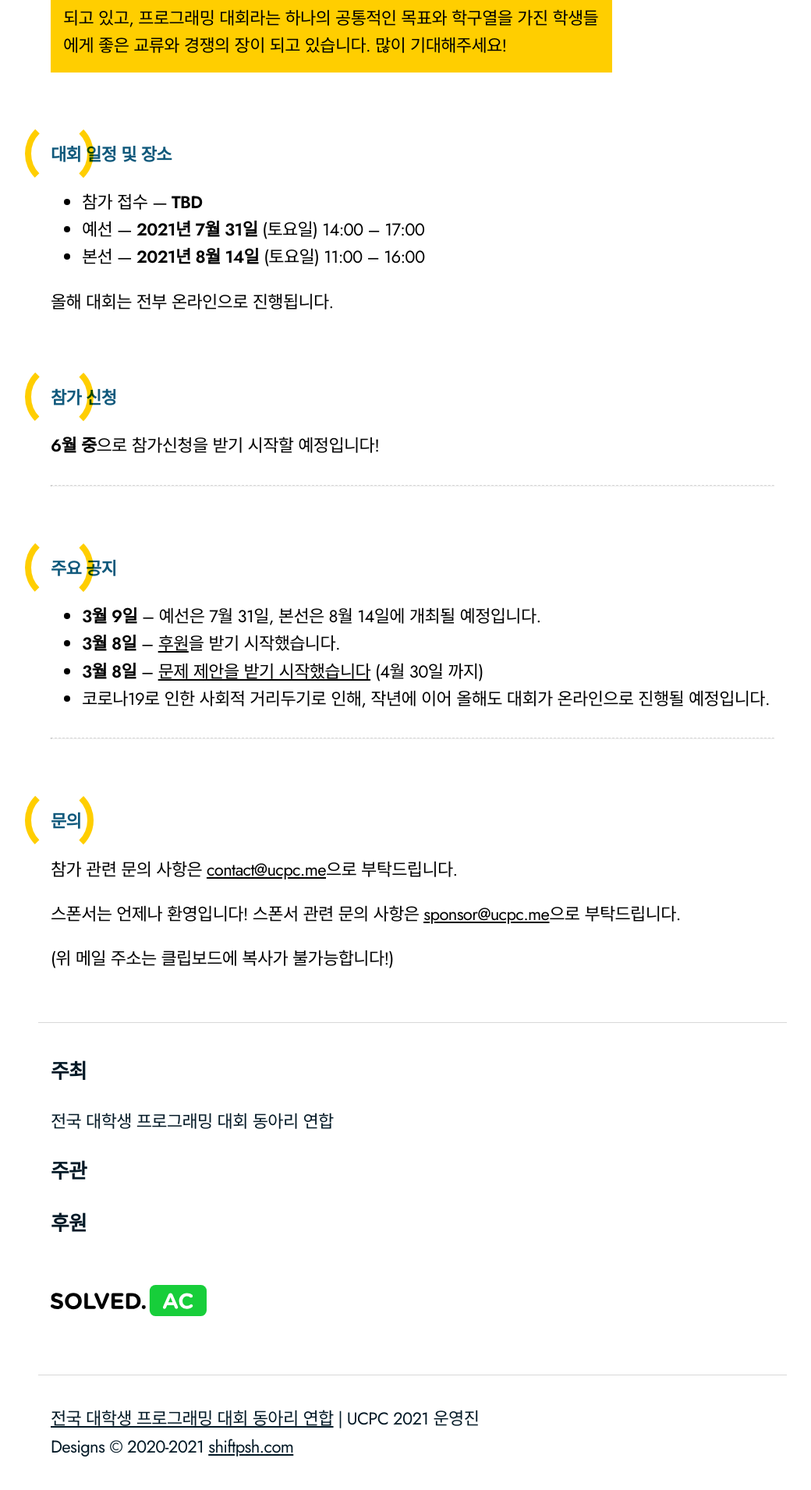
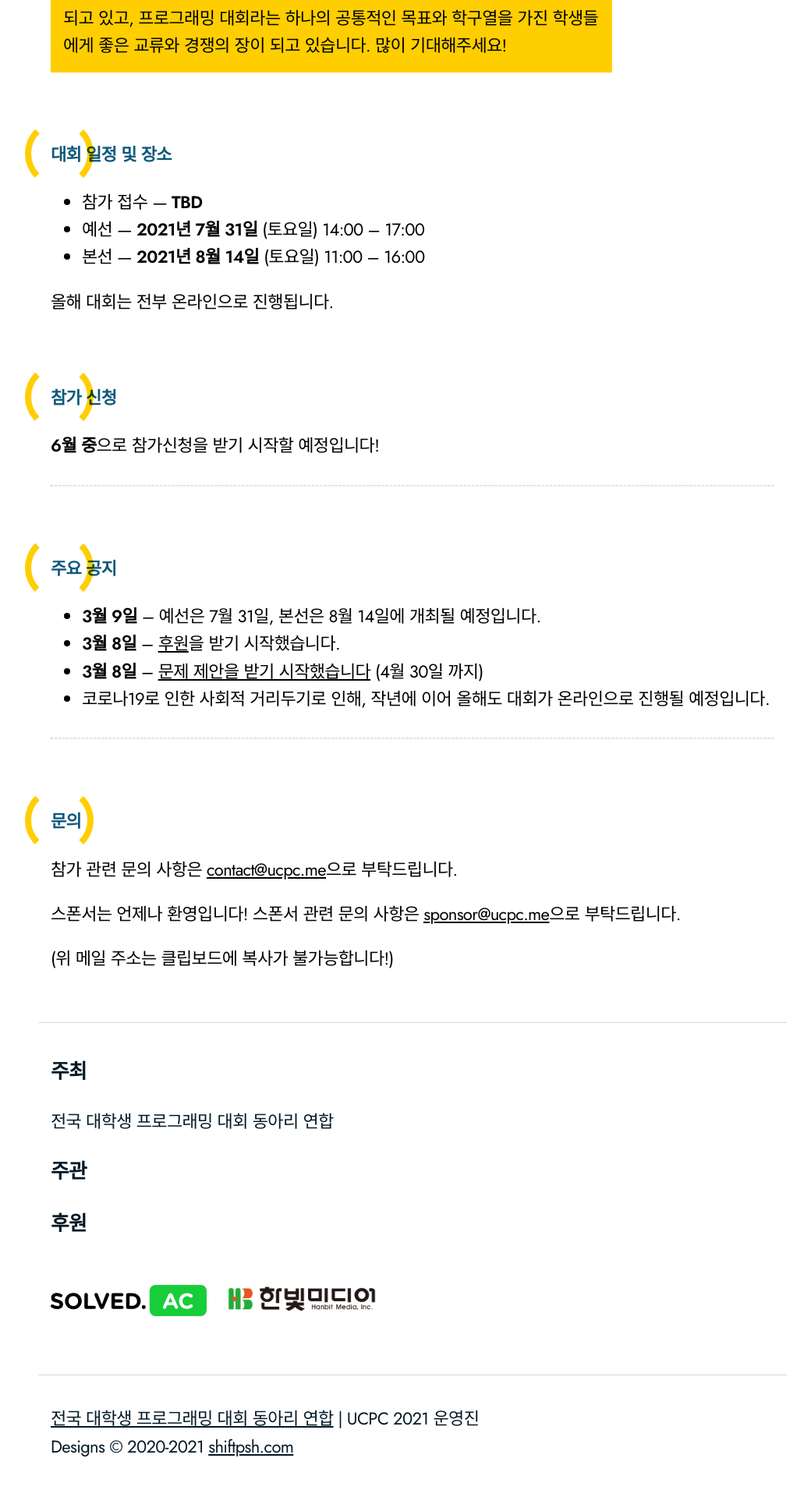
Before and after one commit to ucpcc/2021, a Jekyll site: the page built from index.md, in a window 1280 px wide. Shown: the part 1225-3136 px from the top of the page at 78% size, without its empty margins (111-1151 px from the left). Built offline with Jekyll 4.4.1, drawn with Linux system fonts in a browser that asks for light colours.

Commit message:
Update footer.html

```diff
--- a/_includes/footer.html
+++ b/_includes/footer.html
@@ -12,6 +12,7 @@
 
     <h3>후원</h3>
     <a class="sp_logo" href="https://solved.ac/"><img src="/sponsor-logo/solvedac-black.svg" alt="solved.ac" /></a>
+    <a class="sp_logo" href="https://hanbit.co.kr//"><img src="/sponsor-logo/hanbit_logo_black.png" alt="hanbit" /></a>
 
   </div>
   <div class="footer_contents">
```
